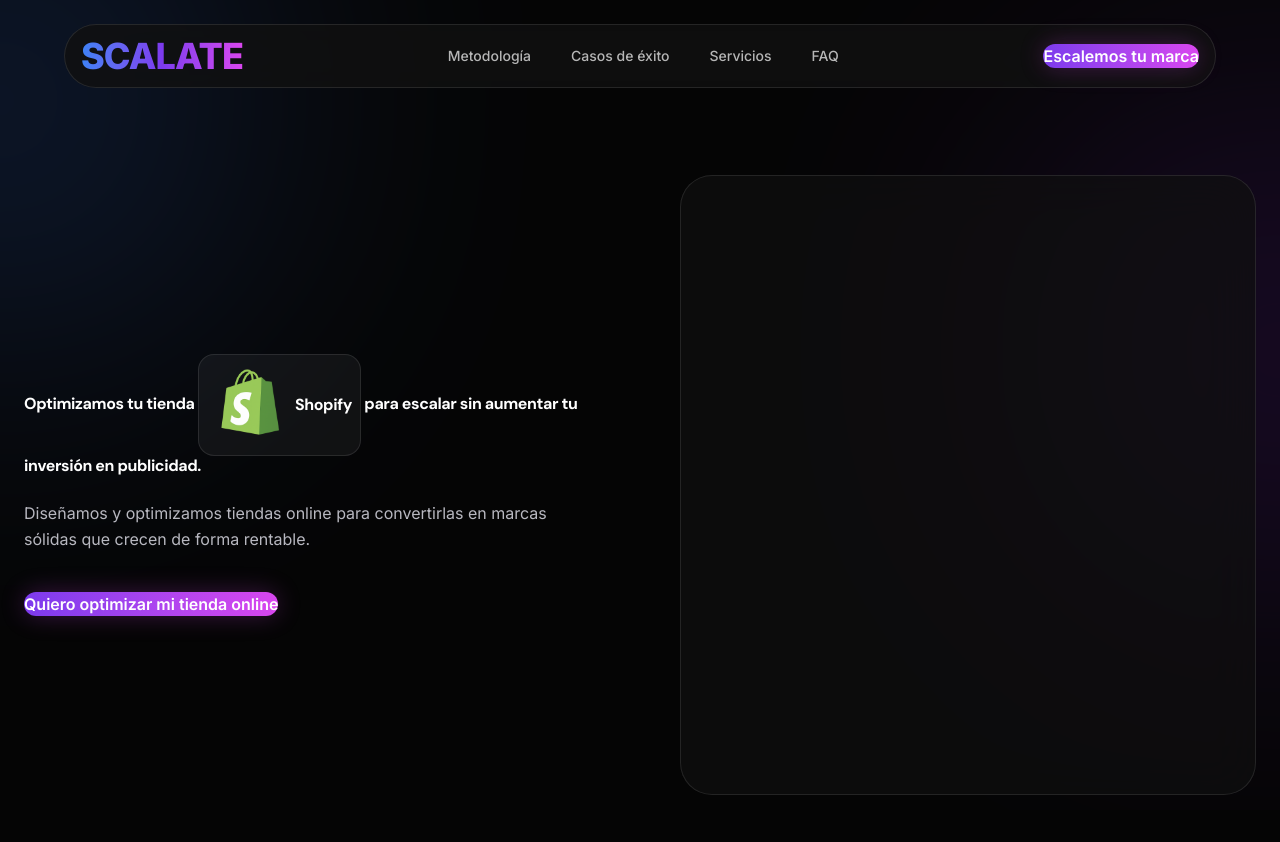
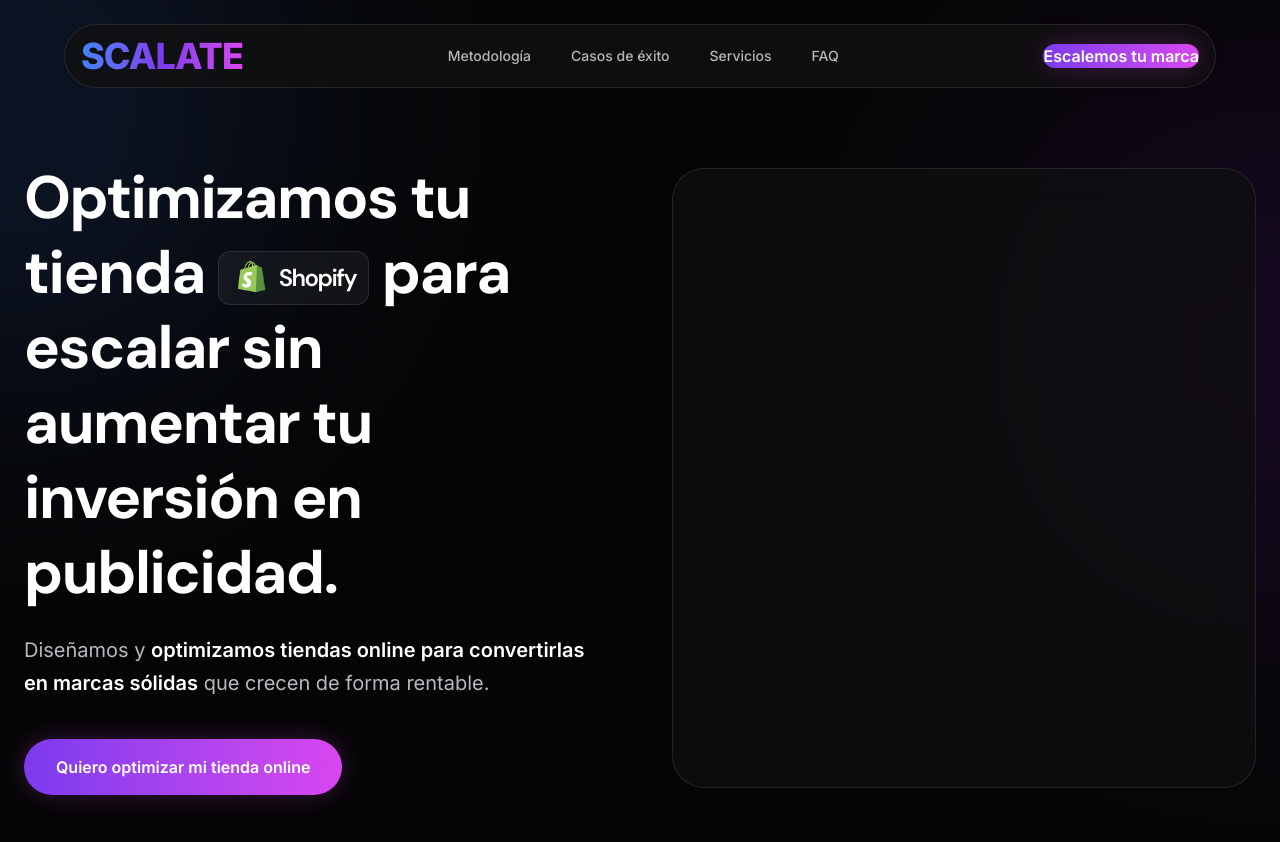
Before and after one commit to MaikelScalate/scalatelab, a Next.js app: page / in a window 1280 px wide. Shown: the top 842 px of the page. Before the commit the page ends 810 px from the top, so only its background shows below. Built offline with nearby package versions, Linux system fonts and the light colour scheme.

Commit message:
Mejorar diseño inicial del Hero

```diff
--- a/app/components/sections/Hero.tsx
+++ b/app/components/sections/Hero.tsx
@@ -7,45 +7,103 @@ import Title from "../ui/Title";
 
 export default function Hero() {
   return (
-    <Section className="pt-40">
+    <Section className="pt-28 pb-20 lg:pt-40 lg:pb-28">
       <Container>
-        <div className="grid items-center gap-20 lg:grid-cols-2">
+        <div className="grid items-center gap-14 lg:grid-cols-2 lg:gap-16">
 
           {/* Columna izquierda */}
           <div className="flex flex-col items-center text-center lg:items-start lg:text-left">
 
-            <Title className="mb-6 max-w-[700px]">
+            <Title
+  className="
+    mb-6
+    max-w-[720px]
+
+    text-4xl
+    leading-tight
+
+    sm:text-5xl
+
+    lg:text-5xl
+
+    xl:text-6xl
+  "
+>
               <>
                 Optimizamos tu tienda{" "}
-                <span className="inline-flex items-center gap-1 rounded-2xl border border-white/10 bg-white/5 px-2 py-2 align-middle">
+                <span
+  className="
+    inline-flex
+    items-center
+    gap-2
+
+    rounded-xl
+
+    border
+    border-white/10
+
+    bg-white/5
+
+    px-3
+
+    py-1.5
+
+    align-middle
+  "
+>
   <Image
     src="/logoshopify.png"
     alt="Shopify"
     width={36}
     height={36}
-    className="h-21 w-auto"
+    className="h-10 w-auto"
   />
-  <span>Shopify</span>
+  <span className="text-2xl font-semibold">
+  Shopify
+</span>
 </span>{" "}
                 para escalar sin aumentar tu inversión en publicidad.
               </>
             </Title>
 
-            <Subtitle className="mb-10">
-              Diseñamos y optimizamos tiendas online para convertirlas en marcas
-              sólidas que crecen de forma rentable.
+            <Subtitle
+  className="
+    mb-10
+
+    max-w-xl
+
+    text-lg
+
+    leading-8
+
+    lg:text-xl
+  "
+>
+              Diseñamos y{" "}
+<span className="font-semibold text-white">
+  optimizamos tiendas online para convertirlas en marcas sólidas
+</span>{" "}
+que crecen de forma rentable.
             </Subtitle>
 
-            <Button>
+            <Button
+  className="
+    px-8
+
+    py-4
+
+    text-base
+  "
+>
               Quiero optimizar mi tienda online
             </Button>
 
           </div>
 
           {/* Columna derecha */}
-          <div className="relative flex h-[650px] items-center justify-center">
+          <div className="relative flex h-[560px] items-center justify-center lg:h-[620px]">
 
-            <div className="h-[620px] w-full rounded-[32px] border border-white/10 bg-[#111111]/70 backdrop-blur-xl">
+            <div className="h-full w-full rounded-[32px] border border-white/10 bg-[#111111]/70 backdrop-blur-xl">
 
             </div>
 
```
